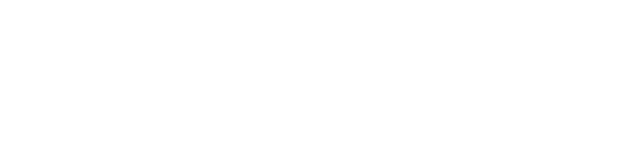
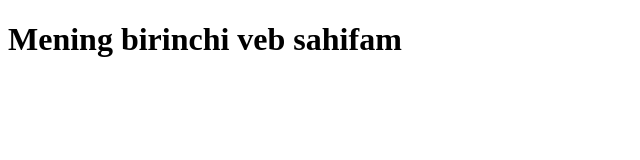
Before and after one commit to ustaaka/html, a plain HTML site: page index.html in a window 1280 px wide. Shown: the whole page, without its empty margins (0-640 px from the left). Drawn offline with Linux system fonts and the light colour scheme.

Commit message:
Update index.html

```diff
--- a/index.html
+++ b/index.html
@@ -7,6 +7,6 @@
     <title>Document</title>
 </head>
 <body>
-
+    <h1>Mening birinchi veb sahifam</h1>
 </body>
 </html>
```
